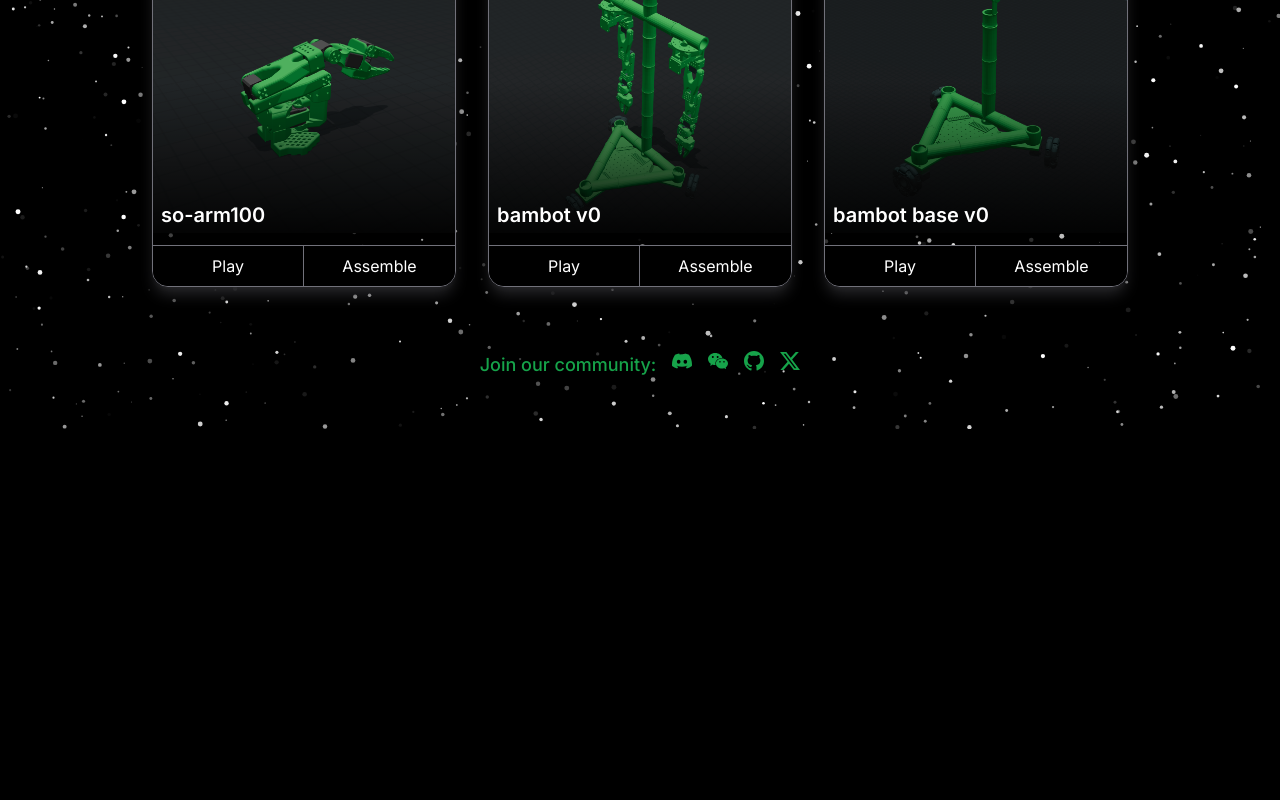
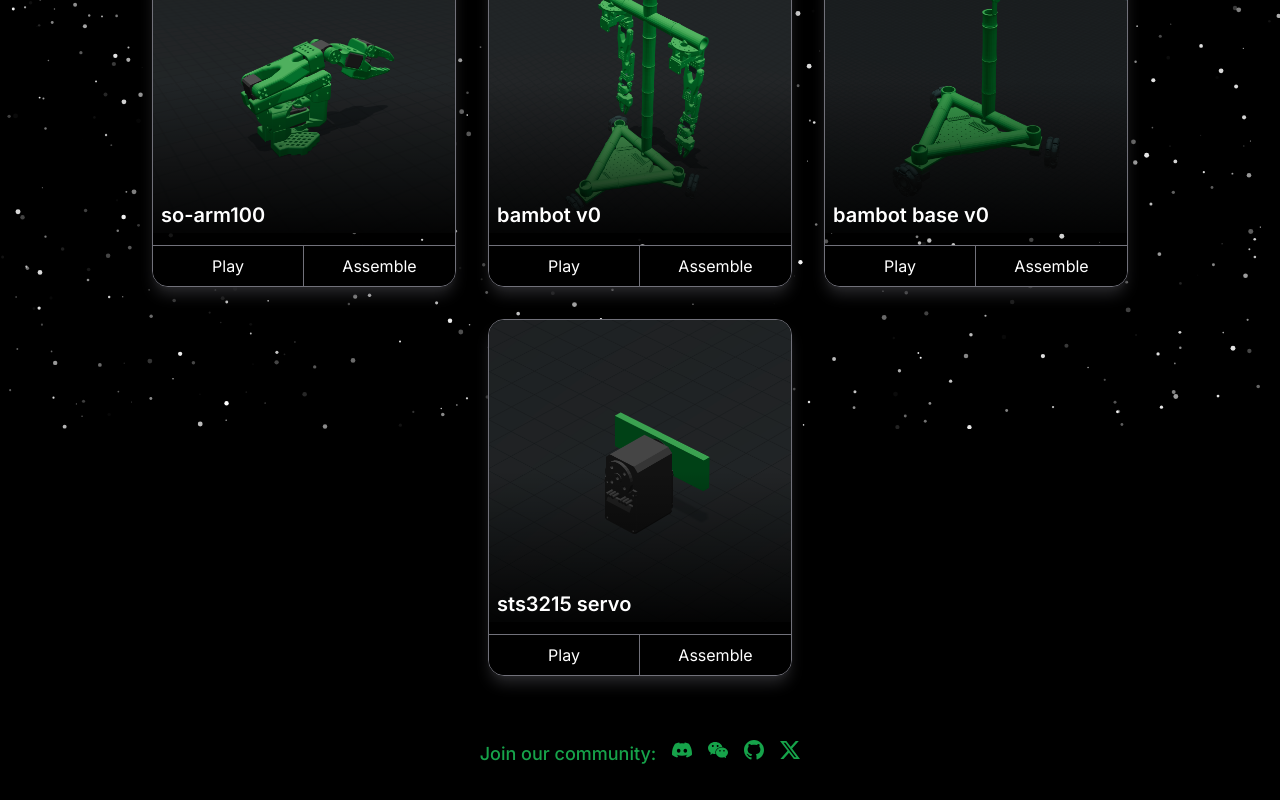
Before and after one commit to timqian/bambot, a Next.js app in the folder website/: page / in a window 1280 px wide. Shown: the part 371-1171 px from the top of the page. Before the commit the page ends 928 px from the top, so only its background shows below. Built offline with nearby package versions, Linux system fonts and the light colour scheme.

Commit message:
update index

```diff
--- a/website/app/page.tsx
+++ b/website/app/page.tsx
@@ -28,13 +28,13 @@ export default function Home() {
       playLink: "/play/bambot-v0-base",
       assembleLink: "https://github.com/timqian/bambot/tree/main/hardware",
     },
-    // {
-    //   id: 0,
-    //   name: "sts3215 servo",
-    //   image: "/sts3215.png",
-    //   playLink: "/play/sts3215",
-    //   assembleLink: "",
-    // },
+    {
+      id: 0,
+      name: "sts3215 servo",
+      image: "/sts3215.png",
+      playLink: "/play/sts3215",
+      assembleLink: "",
+    },
     // {
     //   id: 3,
     //   name: "bambot base v0",
```
